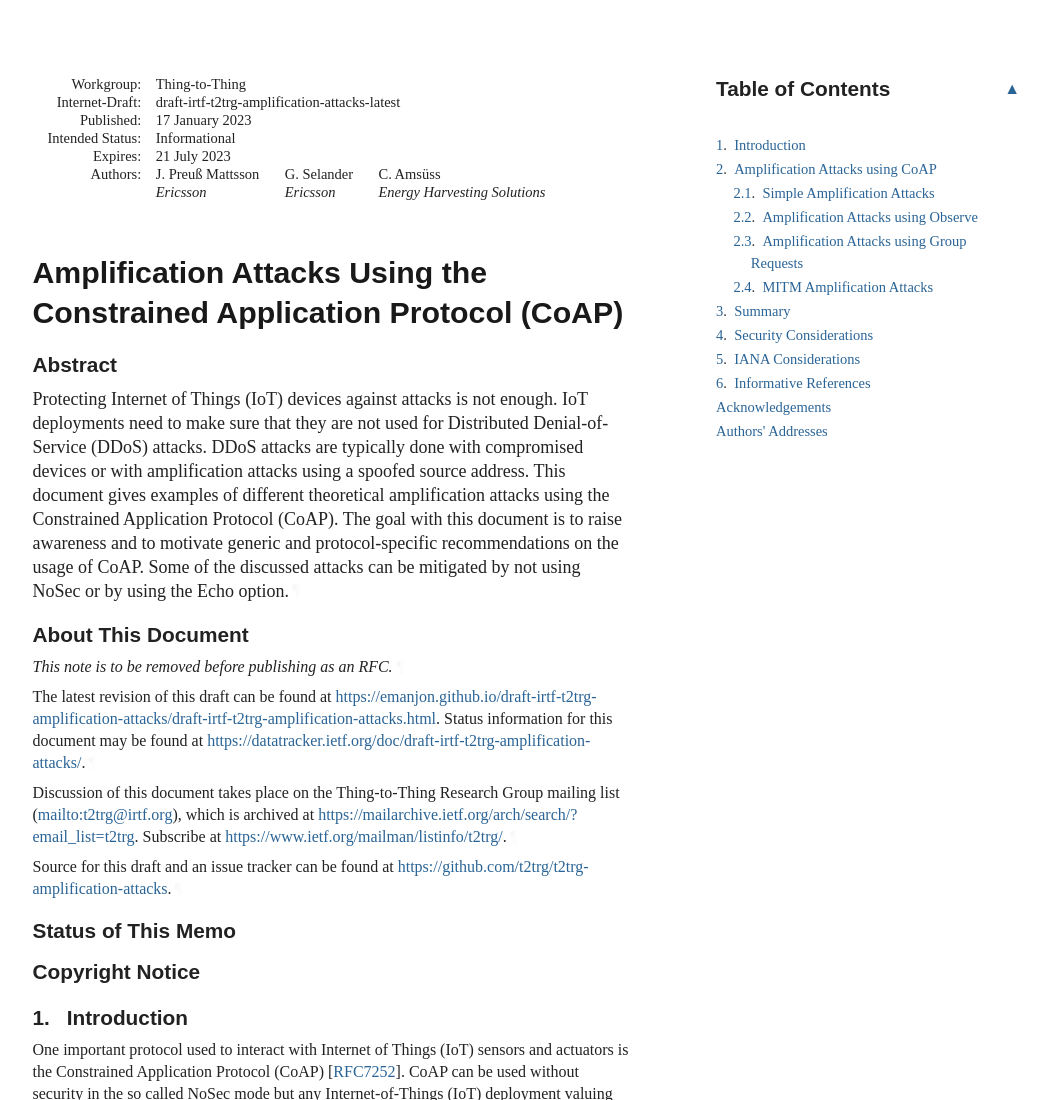
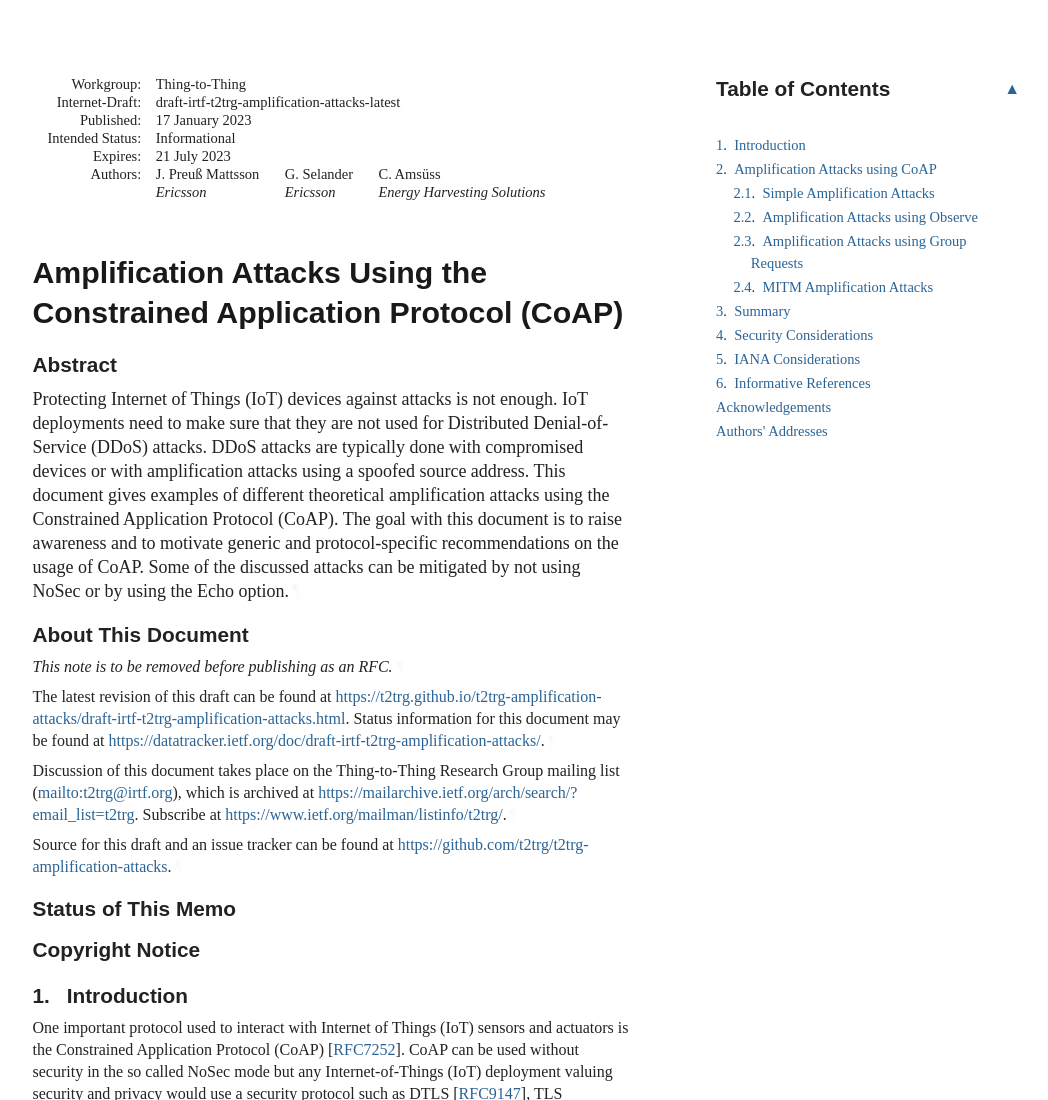
Before and after one commit to t2trg/t2trg-amplification-attacks, a plain HTML site: page draft-irtf-t2trg-amplification-attacks.html in a window 1280 px wide. Shown: the top 1100 px of the page, without its empty margins (92-1140 px from the left). Drawn offline with Linux system fonts and the light colour scheme; a web font is replaced by a local one.

Commit message:
Script updating gh-pages from 7da045a. [ci skip]

```diff
--- a/draft-irtf-t2trg-amplification-attacks.html
+++ b/draft-irtf-t2trg-amplification-attacks.html
@@ -1110,7 +1110,7 @@ NoSec or by using the Echo option.<a href="#section-abstract-1" class="pilcrow">
       </h2>
 <p id="section-note.1-1">This note is to be removed before publishing as an RFC.<a href="#section-note.1-1" class="pilcrow">¶</a></p>
 <p id="section-note.1-2">
-        The latest revision of this draft can be found at <span><a href="https://emanjon.github.io/draft-irtf-t2trg-amplification-attacks/draft-irtf-t2trg-amplification-attacks.html">https://emanjon.github.io/draft-irtf-t2trg-amplification-attacks/draft-irtf-t2trg-amplification-attacks.html</a></span>.
+        The latest revision of this draft can be found at <span><a href="https://t2trg.github.io/t2trg-amplification-attacks/draft-irtf-t2trg-amplification-attacks.html">https://t2trg.github.io/t2trg-amplification-attacks/draft-irtf-t2trg-amplification-attacks.html</a></span>.
         Status information for this document may be found at <span><a href="https://datatracker.ietf.org/doc/draft-irtf-t2trg-amplification-attacks/">https://datatracker.ietf.org/doc/draft-irtf-t2trg-amplification-attacks/</a></span>.<a href="#section-note.1-2" class="pilcrow">¶</a></p>
 <p id="section-note.1-3">
         Discussion of this document takes place on the
```
Also changed, not shown: draft-irtf-t2trg-amplification-attacks.txt.
